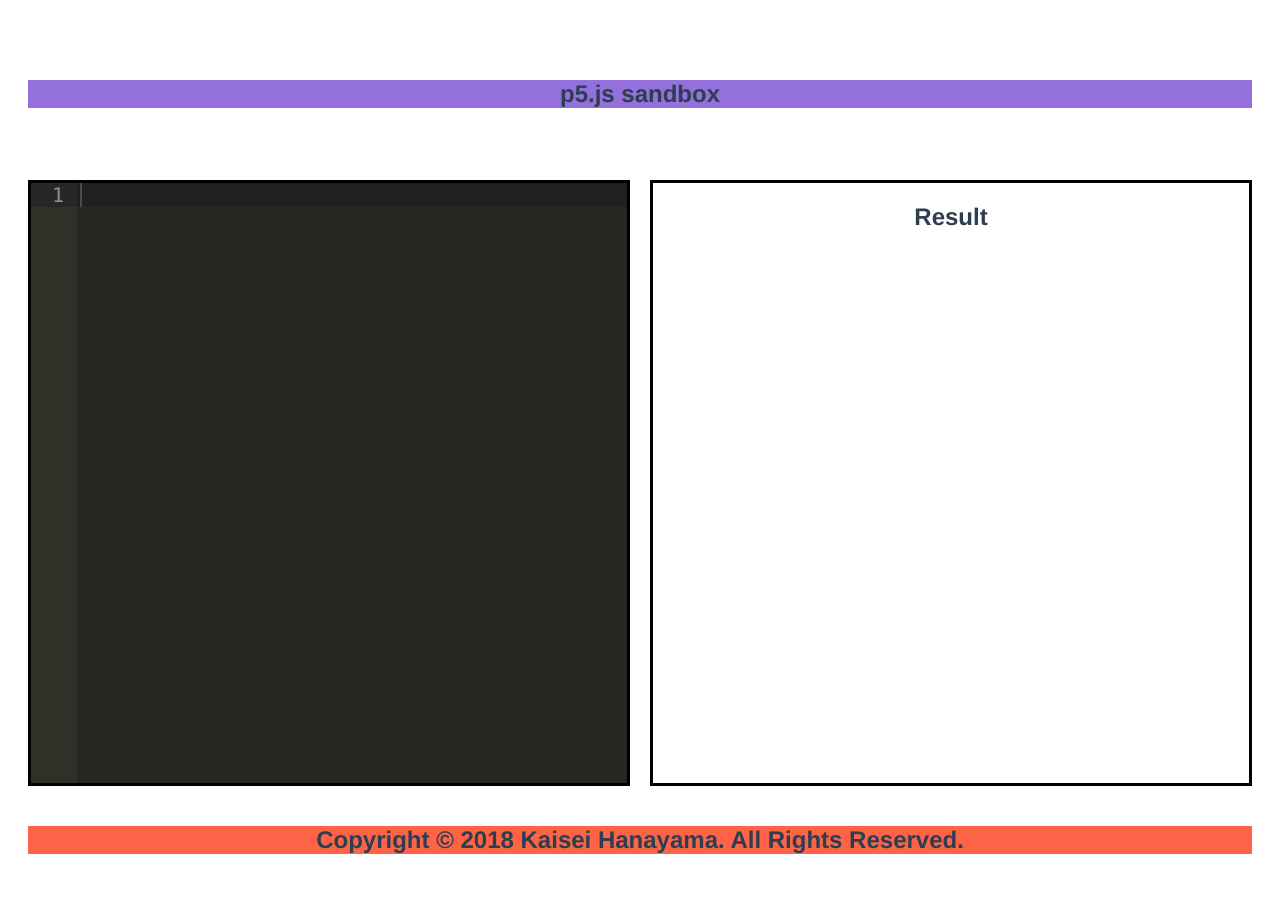
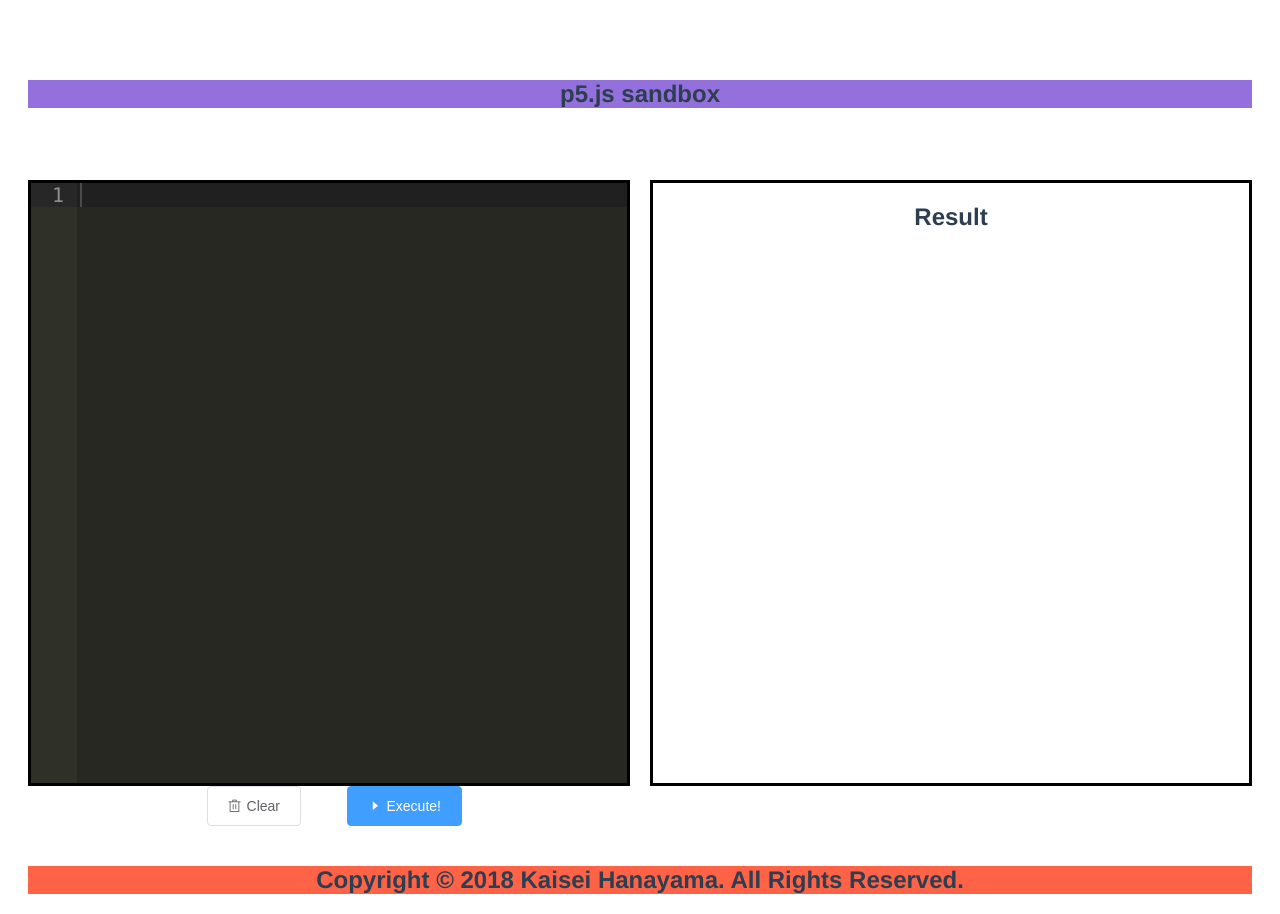
Before and after one commit to hnymA/p5.js-sandbox, a Vue app: page / in a window 1280 px wide. Before the commit the page ends 874 px from the top, so only its background shows below. Built offline with nearby package versions, Linux system fonts and the light colour scheme.

Commit message:
[update] implement editor

```diff
--- a/src/App.vue
+++ b/src/App.vue
@@ -7,15 +7,18 @@
 
             <el-main>
                 <el-row :gutter="20">
-                    <el-col :span="12"><Editor/></el-col>
-                    <el-col :span="12"><Result/></el-col>
+                    <el-col :span="12">
+                        <EditArea/>
+                    </el-col>
+                    <el-col :span="12">
+                        <Result/>
+                    </el-col>
                 </el-row>
             </el-main>
 
             <el-footer>
                 <Footer/>
             </el-footer>
-
         </el-container>
     </div>
 </template>
@@ -24,8 +27,8 @@
     import HelloWorld from './components/HelloWorld'
     import Header from './components/Header'
     import Footer from './components/Footer'
-    import Editor from './components/Editor'
     import Result from './components/Result'
+    import EditArea from './components/EditArea'
 
     export default {
         name: 'App',
@@ -33,8 +36,8 @@
             HelloWorld,
             Header,
             Footer,
-            Editor,
-            Result
+            Result,
+            EditArea
         }
     }
 </script>
--- /dev/null
+++ b/src/components/ClearButton.vue
@@ -0,0 +1,25 @@
+<template>
+    <div id="ClearButton">
+        <el-button icon="el-icon-delete" v-on:click="clear">{{ msg }}</el-button>
+    </div>
+</template>
+
+<script>
+    export default {
+        data () {
+            return {
+                name: "ClearButton",
+                msg: "Clear"
+            }
+        },
+        methods: {
+            clear: function () {
+                this.$emit('clear-text')
+            }
+        }
+    }
+</script>
+
+<style scoped>
+
+</style>
--- /dev/null
+++ b/src/components/EditArea.vue
@@ -0,0 +1,49 @@
+<template>
+    <div id="editArea">
+        <el-row>
+            <Editor ref="editor"/>
+        </el-row>
+        <el-row type="flex" justify="space-around">
+            <el-col :span="6"></el-col>
+            <el-col :span="6">
+                <ClearButton v-on:clear-text="clearText"/>
+            </el-col>
+            <el-col :span="6">
+                <ExecuteButton v-on:execute-program="executeProgram"/>
+            </el-col>
+            <el-col :span="6"></el-col>
+        </el-row>
+    </div>
+</template>
+
+<script>
+
+    import Editor from './Editor'
+    import ClearButton from './ClearButton'
+    import ExecuteButton from './ExecuteButton'
+
+    export default {
+        data () {
+            return {
+                name: "EditArea",
+            }
+        },
+        components: {
+            'Editor': Editor,
+            'ClearButton': ClearButton,
+            'ExecuteButton': ExecuteButton,
+        },
+        methods: {
+            clearText: function(){
+                this.$refs.editor.clear();
+            },
+            executeProgram: function(){
+                const code = this.$refs.editor.getText();
+            }
+        }
+    }
+</script>
+
+<style scoped>
+
+</style>
--- a/src/components/Editor.vue
+++ b/src/components/Editor.vue
@@ -5,11 +5,10 @@
 
 <script>
     export default {
-        name: "Editor",
         data () {
             return {
-                msg: 'Editor'
-            }
+                name: "Editor",
+           }
         },
         mounted () {
             this.editor = window.ace.edit("editor")
@@ -18,6 +17,14 @@
             this.editor.getSession().setMode("ace/mode/javascript");
             this.editor.getSession().setUseWrapMode(true);
             this.editor.getSession().setTabSize(2);
+        },
+        methods: {
+            clear: function () {
+                this.editor.setValue("")
+            },
+            getText: function () {
+                return this.editor.getValue()
+            }
         }
     }
 </script>
--- /dev/null
+++ b/src/components/ExecuteButton.vue
@@ -0,0 +1,25 @@
+<template>
+    <div id="executeButton">
+        <el-button type="primary" icon="el-icon-caret-right" v-on:click="execute">{{ msg }}</el-button>
+    </div>
+</template>
+
+<script>
+    export default {
+        data () {
+            return {
+                name: "ExecuteButton",
+                msg: "Execute!"
+            }
+        },
+        methods: {
+            execute: function () {
+                this.$emit('execute-program')
+            }
+        }
+    }
+</script>
+
+<style scoped>
+
+</style>
--- a/src/components/Header.vue
+++ b/src/components/Header.vue
@@ -6,9 +6,9 @@
 
 <script>
     export default {
-        name: "Header",
         data () {
             return {
+                name: "Header",
                 msg: 'p5.js sandbox'
             }
         }
--- a/src/components/Result.vue
+++ b/src/components/Result.vue
@@ -6,9 +6,9 @@
 
 <script>
     export default {
-        name: "Result",
         data () {
             return {
+                name: "Result",
                 msg: 'Result'
             }
         }
```
